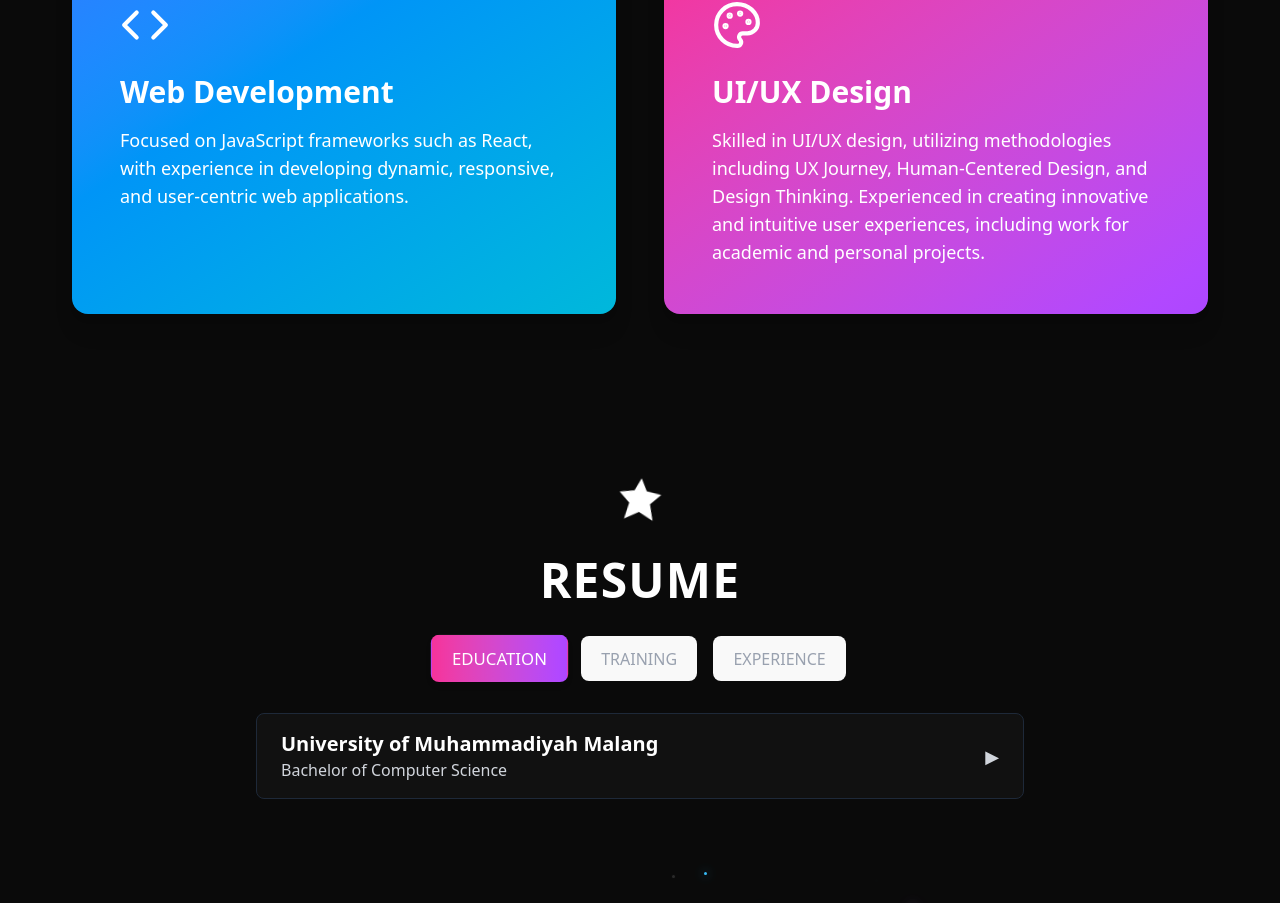
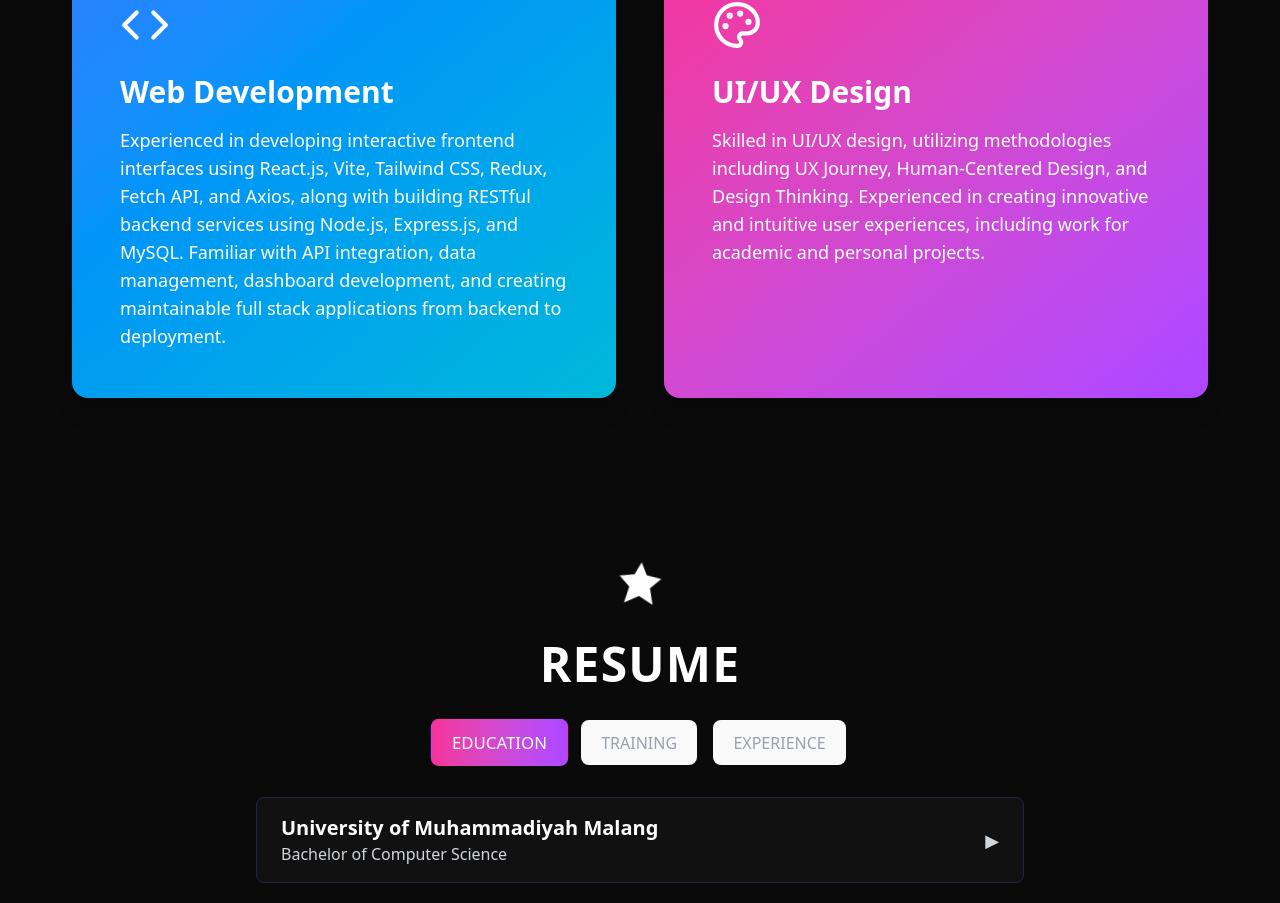
Before and after one commit to erin004/portfolio-website, a React (Vite) app: page / in a window 1280 px wide. Shown: the part 1056-1959 px from the top of the page. Built offline with nearby package versions, Linux system fonts and the light colour scheme.

Commit message:
edit desc offering

```diff
--- a/src/components/Offering.jsx
+++ b/src/components/Offering.jsx
@@ -7,7 +7,7 @@ const offerings = [
   {
     icon: <Code size={50} />,
     title: "Web Development",
-    desc: "Focused on JavaScript frameworks such as React, with experience in developing dynamic, responsive, and user-centric web applications.",
+    desc: "Experienced in developing interactive frontend interfaces using React.js, Vite, Tailwind CSS, Redux, Fetch API, and Axios, along with building RESTful backend services using Node.js, Express.js, and MySQL. Familiar with API integration, data management, dashboard development, and creating maintainable full stack applications from backend to deployment.",
     color: "from-blue-500 to-cyan-500",
   },
   {
```
